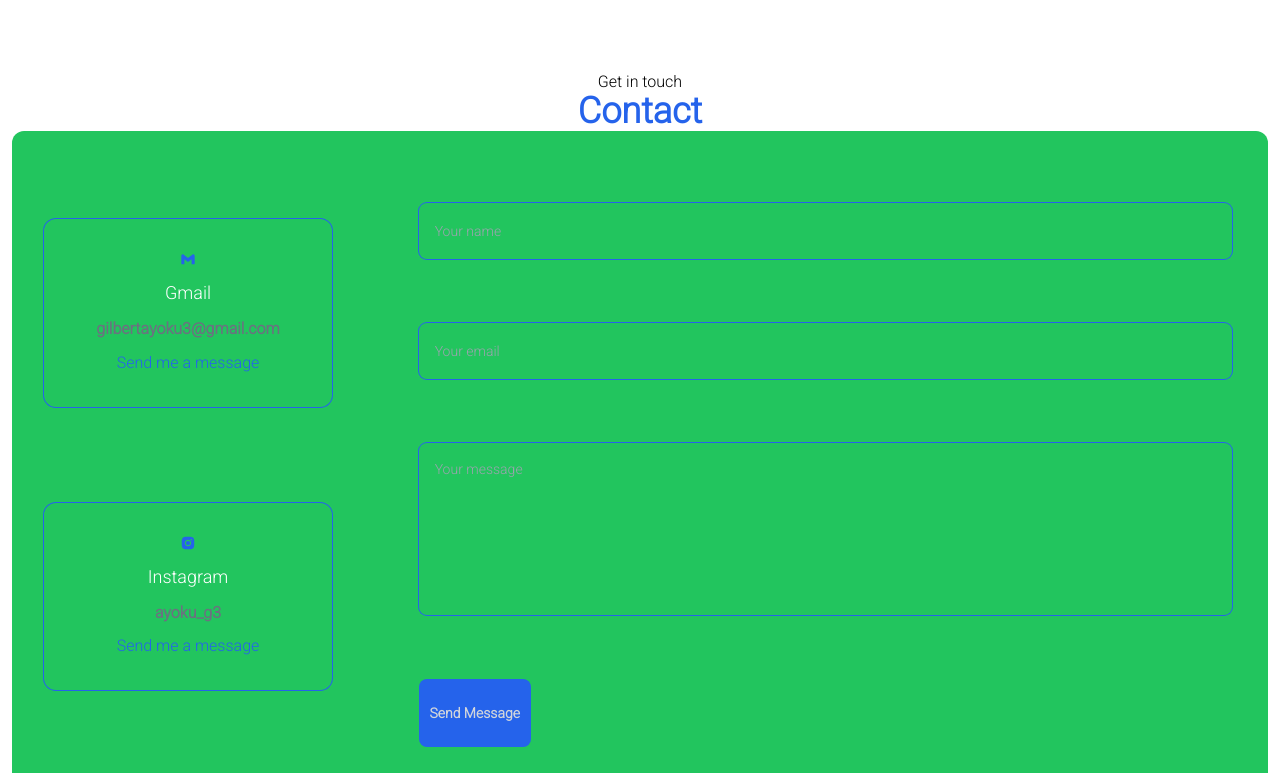
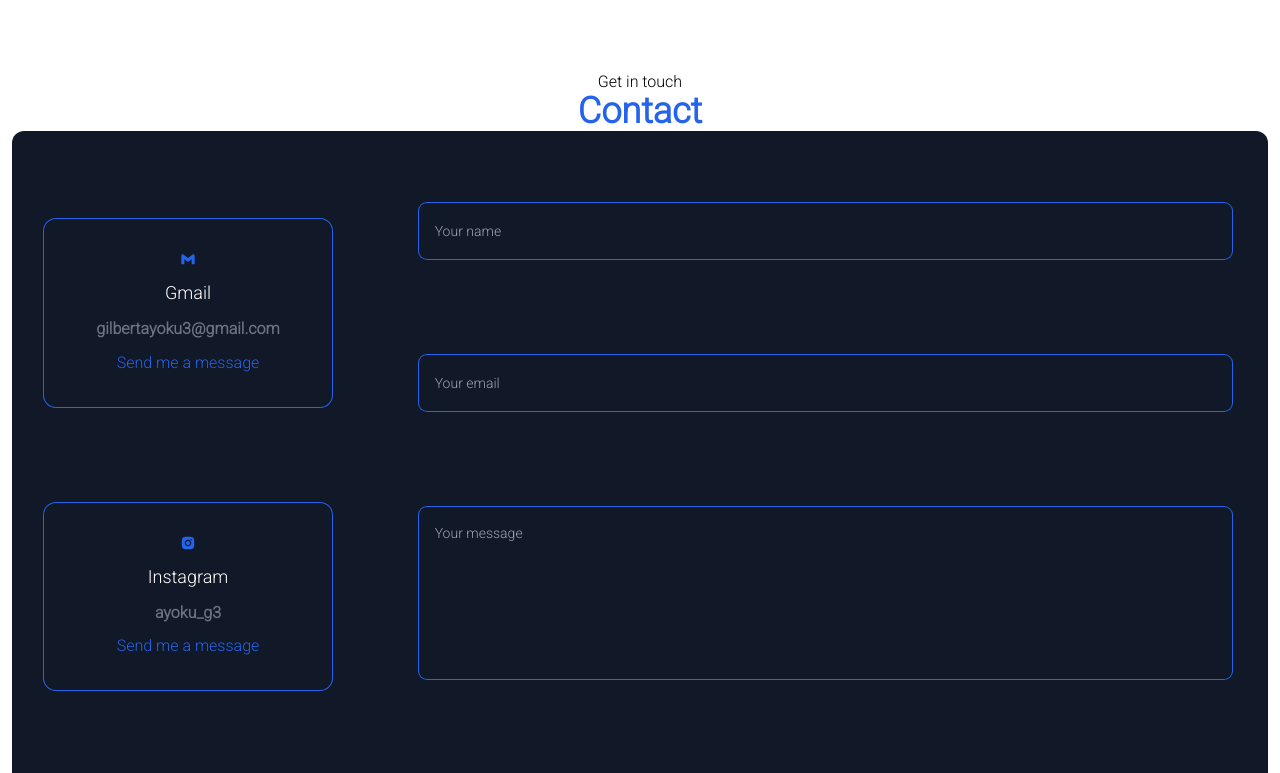
Before and after one commit to AYG3/tailreact, a React (Create React App) app: page / in a window 1280 px wide. Shown: the part 6020-6793 px from the top of the page. Built offline with nearby package versions, Linux system fonts and the light colour scheme; the HTML template or start-up script is replaced by a standard one.

Commit message:
contact update

```diff
--- a/src/components/contact/Contact.jsx
+++ b/src/components/contact/Contact.jsx
@@ -7,13 +7,13 @@ import './contact.css'
 
 const Contact = () =>{
     return(
-        <div id='contact' className='container mx-auto flex flex-col items-center'>
+        <div id='contact' className='container mx-auto flex flex-col items-center '>
             <div className='flex flex-col items-center'>
                 <h3>Get in touch</h3>
                 <h1 className='text-4xl text-blue-600 font-semibold'>Contact</h1>
             </div>
 
-            <div className='flex flex-col items-center md:container md:mx-auto bg-gray-900 rounded-xl pr-9 py-10  md:grid md:items-start md:grid-flow-col md:grid-cols-2 lg:grid-cols-3  xl:bg-green-500 2xl:bg-orange-500'>
+            <div className='flex flex-col items-center md:container md:mx-auto bg-gray-900 rounded-xl pr-9 py-10  md:grid md:items-start md:grid-flow-col md:grid-cols-2 lg:grid-cols-3 xl:mx-80 '>
                 <div className='flex flex-col items-start pl-8 w-64 lg:cols-span-1'>
                     <div className=' flex flex-col items-center ring-1 ring-blue-600 px-7 py-8 my-5 rounded-xl  space-y-3 text-blue-600 sm:w-60 xl:w-72'>
                         <BiLogoGmail className='text-blue-600 font-bold' />
@@ -35,7 +35,7 @@ const Contact = () =>{
                     </div>
                 </div>
                 <div className=' lg:col-span-2 '>
-                    <form action="" className='flex flex-col space-y-16 w-60 text-gray-300 text-sm md:space-y-18 md:w-auto'>
+                    <form action="" className='flex flex-col space-y-24 items-center w-60 text-gray-300 text-sm md:space-y-18 md:w-auto sm:items-stretch'>
                         <input type="text" name='name' className='mt-16 ring-1 ring-blue-600 bg-transparent rounded-lg h-14 p-3 outline-none md:mt-8' placeholder='Your name' required/>
                         <input type="email" name='email' className='ring-1 ring-blue-600 bg-transparent rounded-lg h-14 p-3 outline-none' placeholder='Your email' required/>
                         <textarea name=""className='ring-1 ring-blue-600 bg-transparent rounded-lg p-3 resize-none outline-none' placeholder='Your message'  id="" rows={7}  ></textarea>
```
